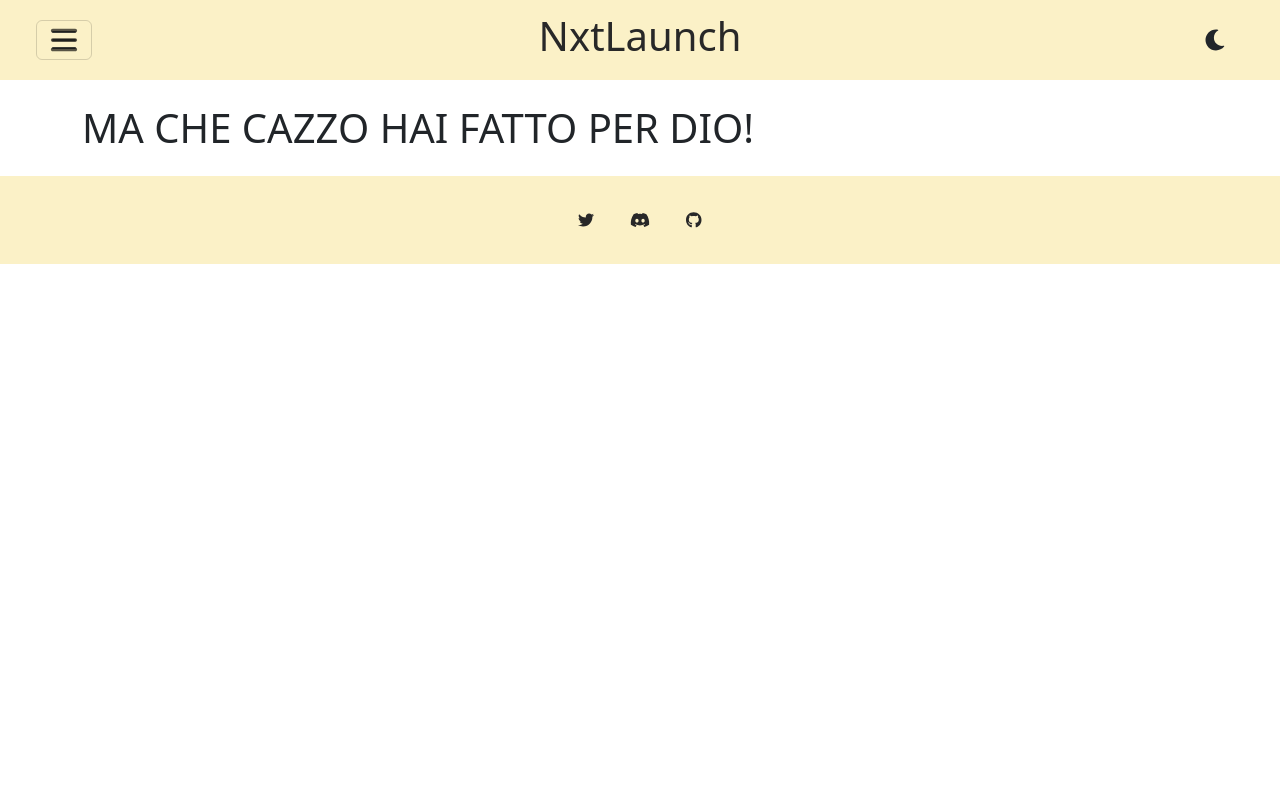
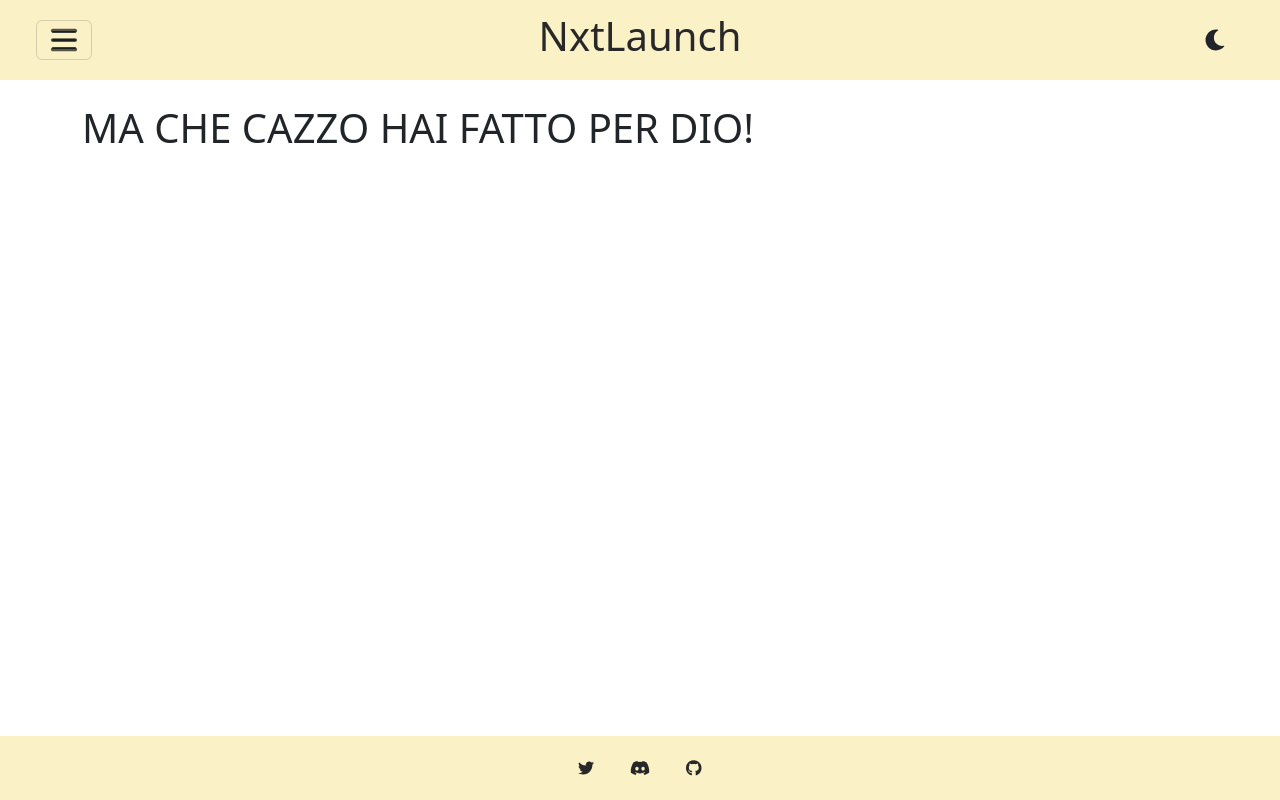
Before and after one commit to deltaplanoo/LaunchBot, a Django app: page / in a window 1280 px wide. Run offline with Django 4.2, Linux system fonts and the light colour scheme.

Commit message:
footer fixed bottom

```diff
--- a/myapp/static/css/styles.css
+++ b/myapp/static/css/styles.css
@@ -18,7 +18,7 @@ body.dark-mode{
 
 /* HEADER & FOOTER */
 header, header a, a.nav-link,
-footer, footer a, thead {
+footer, footer a, table.table thead {
   background-color: var(--hf-bg-color);
   color: var(--body-color);
   text-decoration: none;
@@ -29,7 +29,7 @@ body.dark-mode a.nav-link,
 body.dark-mode nav button,
 body.dark-mode footer,
 body.dark-mode footer a,
-body.dark-mode thead,
+body.dark-mode table.table thead,
 body.dark-mode .card {
   background-color: var(--hf-bg-color-dark);
   color: var(--body-color-dark);
@@ -51,3 +51,13 @@ body {
 	width: 70vw;
 	height: width;
 }
+
+.body-container {
+  display: flex;
+  flex-direction: column;
+  min-height: 100vh;
+}
+
+main {
+  flex: 1;
+}
--- a/myapp/templates/base.html
+++ b/myapp/templates/base.html
@@ -16,7 +16,7 @@
   <link rel="icon" href="{% static 'images/favicon.png' %}" sizes="any" type="image/png">
 </head>
 
-<body>
+<body class="body-container">
 
   <header class="py-1 text-center">
     <nav class="navbar">
@@ -61,7 +61,7 @@
   </main>
 
   <footer class="text-center mt-auto">
-    <div class="container-fluid py-3">
+    <div class="container-fluid py-1">
       <!-- Section: Social media -->
       <section class="my-3">
         <!-- Twitter -->
```
